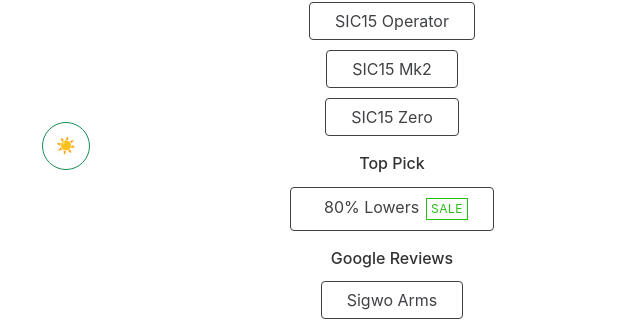
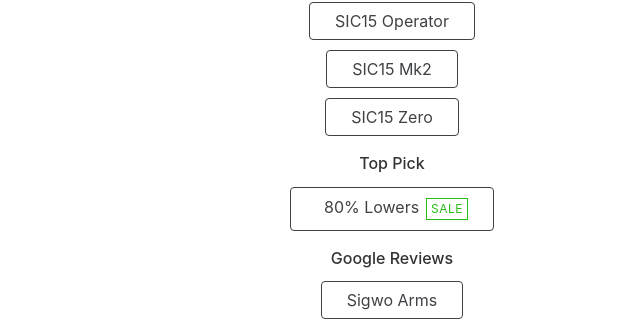
Before and after one commit to sigwo/sigwo-links, a Jekyll site: the page built from index.html, in a window 1280 px wide. Shown: the part 454-775 px from the top of the page, without its empty margins (248-888 px from the left). Built offline with Jekyll 4.4.1, drawn with Linux system fonts in a browser that asks for light colours; nearby versions of some CDN libraries.

Commit message:
Update default.html

```diff
--- a/_layouts/default.html
+++ b/_layouts/default.html
@@ -41,8 +41,8 @@
         </header>
 
         <!-- Dark / Light Mode Switch -->
-        <a class="bd-primary is-rounded is-center" href="#" id="theme-switch" onclick="switchMode(this); return false;"
-            aria-label="Switch Theme" role="button">☀️</a>
+        <!-- <a class="bd-primary is-rounded is-center" href="#" id="theme-switch" onclick="switchMode(this); return false;"
+            aria-label="Switch Theme" role="button">☀️</a> -->
         <!-- Social Media Links -->
         {% include social.html %}
 
```
